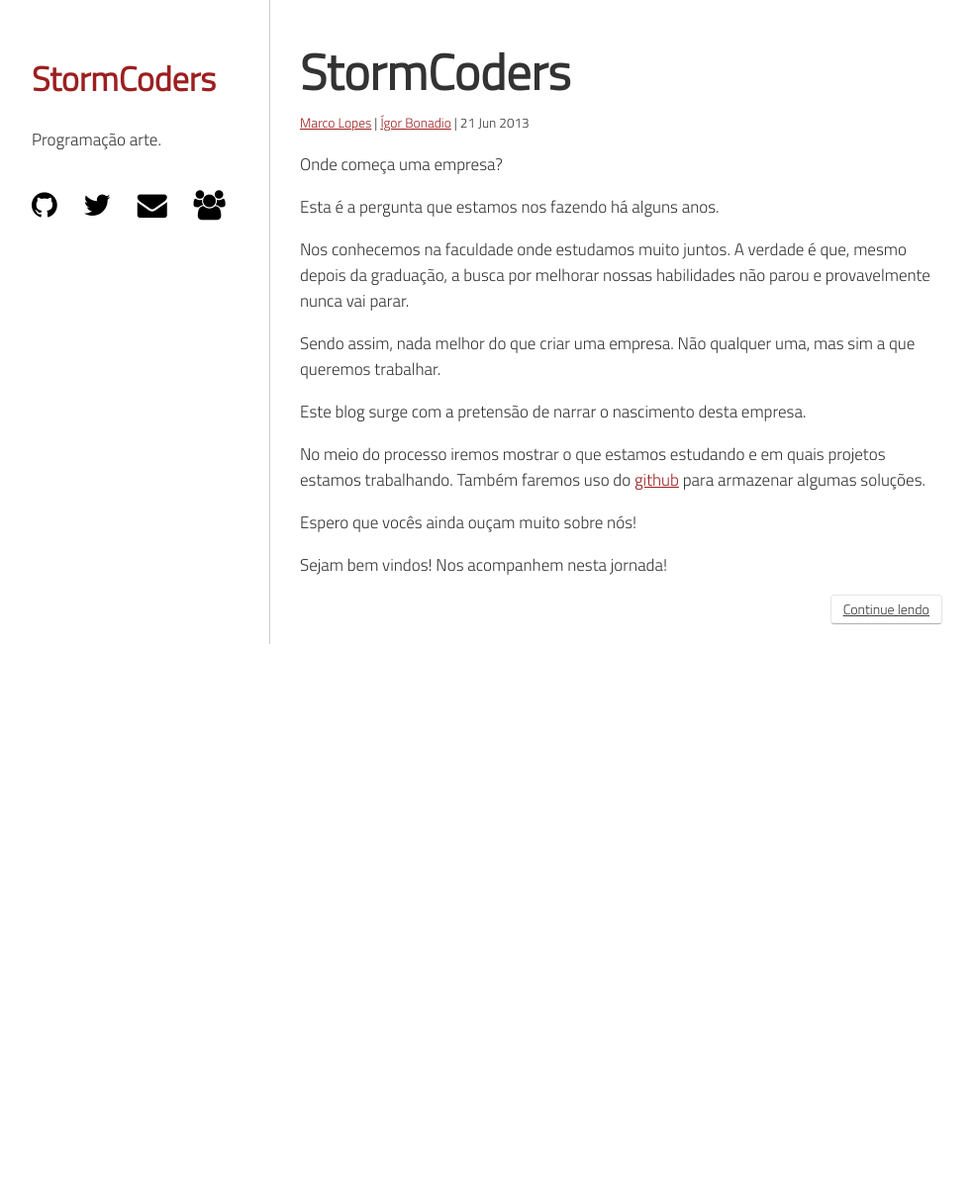
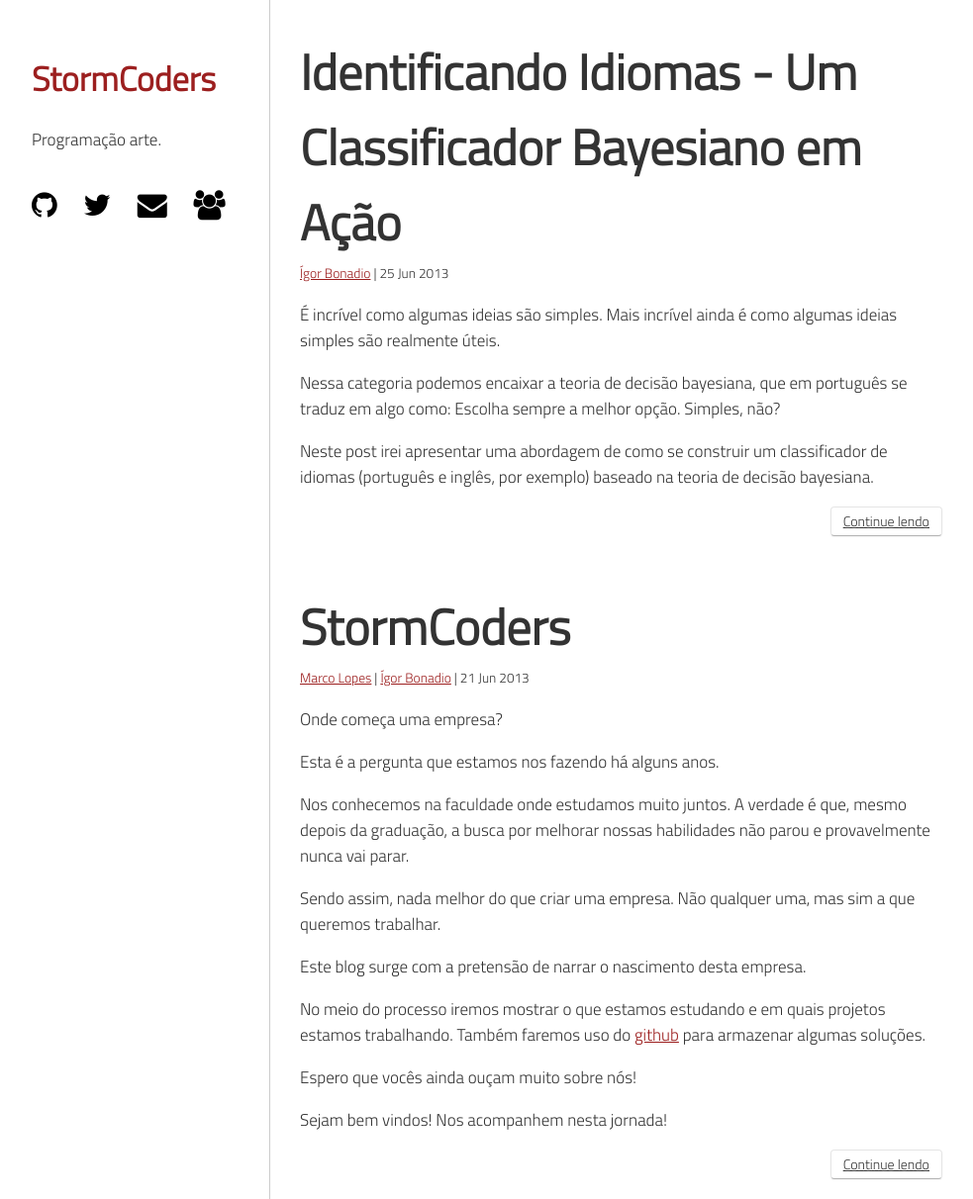
Before and after one commit to stormcoders/stormcoders.github.io, a Jekyll site: the page built from index.html, in a window 1280 px wide. Shown: the whole page at 99% size, without its empty margins (178-1161 px from the left). Built offline with Jekyll 4.4.1, drawn with Linux system fonts in a browser that asks for light colours; before the commit the page ends 900 px from its top, so only the background shows below that; some of the changed lines change nothing that is shown.

Commit message:
post sobre classificadores bayesianos

```diff
--- a/_layouts/default.html
+++ b/_layouts/default.html
@@ -21,6 +21,10 @@
   </script>
   <!-- Fim Google Analytics -->
 
+  {% for javascript in page.javascripts %}
+    <script type="text/javascript" src="{{ javascript }}"></script>
+  {% endfor %}
+
 </head>
 <body>
   <div class="container">
--- /dev/null
+++ b/_posts/2013-06-25-identificando-idiomas.markdown
@@ -0,0 +1,162 @@
+---
+layout: post
+title:  Identificando Idiomas - Um Classificador Bayesiano em Ação
+date:   2013-06-25 21:12:39
+authors:
+  - name: Ígor Bonadio
+    anchor: igor
+categories: estatistica
+javascripts: ["http://cdn.mathjax.org/mathjax/latest/MathJax.js?config=TeX-AMS-MML_HTMLorMML", "/js/Chart.min.js"]
+---
+
+<script type="text/x-mathjax-config">
+  MathJax.Hub.Config({
+    tex2jax: {inlineMath: [['$','$'], ['\\(','\\)']]}
+  });
+</script>
+
+É incrível como algumas ideias são simples. Mais incrível ainda é como algumas ideias simples são realmente úteis.
+
+Nessa categoria podemos encaixar a teoria de decisão bayesiana, que em português se traduz em algo como: Escolha sempre a melhor opção. Simples, não?
+
+Neste post irei apresentar uma abordagem de como se construir um classificador de idiomas (português e inglês, por exemplo) baseado na teoria de decisão bayesiana.
+
+<!-- break -->
+
+## Regra de Decisão Bayesiana
+
+Podemos considerar o texto a ser analisado como uma sequência de caracteres. Mais especificamente podemos considerar apenas as letras que o compõem. Seja, então, um texto $X$ contendo $N$ letras definido como:
+
+$$X = (x_1, x_2, ..., x_N)$$
+
+onde $x_i$ é uma letra do alfabeto.
+
+Podemos calcular a probabilidade de uma letra aparecer em um dado texto através de uma simples contagem.
+
+$$p(c) = \frac{count_X(c)}{N}$$
+
+Onde $count_X(c)$ é o número de vezes que a letra $c$ aparece no texto $X$.
+
+Abaixo temos estimativas das distribuições para as línguas inglesa, $p(c \mid idioma=en)$ em laranja, e portuguesa, $p(c \mid idioma=pt)$ em roxo, calculadas a partir de dois artigos da [Wikipedia][wikipedia] ([1][en], [2][pt]):
+
+<div>
+  <canvas id="langBar" height="250" width="600"></canvas>
+  <script>
+    var barChartData = {
+      labels : ["A","B","C","D","E","F","G","H","I","J","K","L","M","N","O","P","Q","R","S","T","U","V","W","X","Y","Z"],
+      datasets : [
+        {
+          fillColor : "rgba(125,79,109,0.5)",
+          strokeColor : "rgba(125,79,109,1)",
+          data : [0.14827586206896548, 0.009800362976406539, 0.0382940108892922, 0.05328493647912885,
+                  0.10885662431941925, 0.013829401088929225, 0.010925589836660615, 0.010381125226860254,
+                  0.06261343012704174, 0.0013430127041742282, 0.0018874773139745916, 0.03237749546279492,
+                  0.03981851179673321, 0.05441016333938295, 0.10326678765880215, 0.027441016333938296,
+                  0.006569872958257716, 0.07607985480943737, 0.08820326678765882, 0.05114337568058078,
+                  0.0376043557168784, 0.014047186932849369, 3.6297640653357513E-4, 0.0028675136116152458,
+                  4.718693284936478E-4, 0.005843920145190564]
+        },
+        {
+          fillColor : "rgba(217,112,65,0.5)",
+          strokeColor : "rgba(217,112,65,1)",
+          data : [0.08744125040988085, 0.013371224541844284, 0.031260247021532406, 0.04284621270084163,
+                  0.12427587714504316, 0.02615950741428936, 0.01705104382992677, 0.04914926950122053,
+                  0.06718402739825846, 7.651109410864577E-4, 0.006048019820016761, 0.045141545524101,
+                  0.02397347615404233, 0.07439793055707364, 0.07388785659634935, 0.02084016468102161,
+                  6.922432324115572E-4, 0.06747549823295806, 0.05997012423944328, 0.09290632856049842,
+                  0.027398258461762668, 0.012023171931358613, 0.01570299121944111, 0.0014573541734980147,
+                  0.015083615695704442, 0.003497650016395233]
+        }
+      ]
+
+    }
+  var myLine = new Chart(document.getElementById("langBar").getContext("2d")).Bar(barChartData);
+  </script>
+</div>
+
+Podemos utilizar essa distribuição como base para construirmos nosso modelo probabilístico.
+
+Um modo bastante simplificado de tentar calcular a probabilidade de um texto $X$ estar escrito em um dado idioma é assumir que cada letra é [independente e igualmente distribuída][iid]:
+
+$$p(X \mid idioma) = p(x_1 \mid idioma)p(x_2 \mid idioma)...p(x_N \mid idioma)$$
+
+Nosso objetivo é, então, encontrar qual idioma tem maior probabilidade de ser o correto para um dado texto. Ou seja, qual idioma que maximiza $p(idioma \mid X)$, que pode ser calculado utilizando a regra de Bayes:
+
+$$p(idioma \mid X) = \frac{p(X \mid idioma)p(idioma)}{p(X)}$$
+
+Como $p(X)$ é apenas um fator de normalização e não influencia na nossa busca pelo idioma que maximize $p(idioma \mid X)$, temos que o idioma ótimo pode ser calculado como:
+
+$$idioma^\* = argmax_{idioma} p(X \mid idioma)p(idioma)$$
+
+Essa é a nossa regra de decisão bayesiana.
+
+Neste caso particular, podemos assumir que p(idioma) tem o mesmo valor para todos os idiomas, e assim
+
+$$idioma^\* = argmax_{idioma} p(X \mid idioma)$$
+
+## Likely
+
+Até agora apenas apresentei os fundamentos de um classificador bayesiano. A partir disso você pode facilmente implementar em qualquer linguagem de programação algoritmos capazes de classificar textos. Recomendo os ambientes [R][r] e [Octave][octave] que são ótimos para experimentações.
+
+Mas aqui apresentarei uma alternativa diferente.
+
+Sempre que tento aprender uma linguagem de programação nova, gosto de criar algum projeto para de fato sentir como é programar utilizando aquele linguagem. No caso de Scala, iniciei o desenvolvimento de um framework probabilístico chamado Likely. O objetivo era (e ainda é) implementar algoritmos apara análise de dados de modo que utilizando uma [DSL][dsl] fosse fácil especificar modelos probabilísticos. Esse projeto se chama [Likely][likely], é open source e está disponível no nosso [Github][github].
+
+Com Likely você pode definir um classificador bayesiano como:
+
+{% highlight scala %}
+val classifier = BayesianClassifier(
+  "portuguese" -> DiscreteIIDModel.train(trainSetPt),
+  "english" -> DiscreteIIDModel.train(trainSetEn)
+)
+
+val lang = classifier.classify(text)
+{% endhighlight %}
+
+Para um exemplo completo de um classificador de idiomas veja o arquivo fonte [LanguageClassifier.scala][langclass].
+
+Se você deseja executar esse exemplo em seu computador, você precisa ter o [SBT][sbt] instalado em seu sistema.
+
+Primeiramente clone o projeto:
+
+{% highlight bash %}
+  git clone git@github.com:stormcoders/likely.git
+{% endhighlight %}
+
+e execute o sbt
+
+{% highlight bash %}
+  cd likely
+  sbt
+{% endhighlight %}
+
+e rode o programa LanguageClassifier
+
+{% highlight bash %}
+  run "Acho que isso nao vai funcionar..."
+  run "I think it will not work.."
+{% endhighlight %}
+
+
+## Conclusão
+
+Minha exposição da teoria dos classificadores bayesianos foi bem superficial e se você quiser saber mais sobre isso recomendo o livro [Patter Classification, de Duda, Hart e Stork][duda]. O livro não é apenas sobre classificadores bayesianos e traz muita informação sobre vários modelos probabilísticos utilizados em reconhecimento de padrões.
+
+Vale ressaltar também, que essa abordagem é bem simples e não tem grande desempenho. Existem outros modelos e abordagens possíveis, como considerar a ordem das letras ou utilizar palavras inteiras.
+
+O objetivo deste post era apenas mostrar como a utilização de um técnica bem simples (de entender e de implementar) pode nos trazer resultados interessantes.
+
+Por fim gostaria de dizer que continuarei desenvolvendo o Likely e caso você queira contribuir, por favor faça um fork do [projeto][likely].
+
+[wikipedia]:http://www.wikipedia.org/
+[en]:http://en.wikipedia.org/wiki/Battle_of_Austerlitz
+[pt]:http://pt.wikipedia.org/wiki/Batalha_de_Austerlitz
+[iid]:http://en.wikipedia.org/wiki/Independent_and_identically_distributed_random_variables
+[r]:http://www.r-project.org/
+[octave]:http://www.gnu.org/software/octave/
+[dsl]:http://en.wikipedia.org/wiki/Domain-specific_language
+[likely]:https://github.com/stormcoders/likely
+[github]:https://github.com/stormcoders
+[langclass]:https://github.com/stormcoders/likely/blob/master/src/main/scala/br/com/stormcoders/likely/examples/language_classifier/LanguageClassifier.scala
+[sbt]:http://www.scala-sbt.org/
+[duda]:http://www.amazon.com/Pattern-Classification-Pt-1-Richard-Duda/dp/0471056693/ref=sr_1_1?ie=UTF8&qid=1372266513&sr=8-1&keywords=pattern+classification
```
Also changed, not shown: js/Chart.min.js (added).
